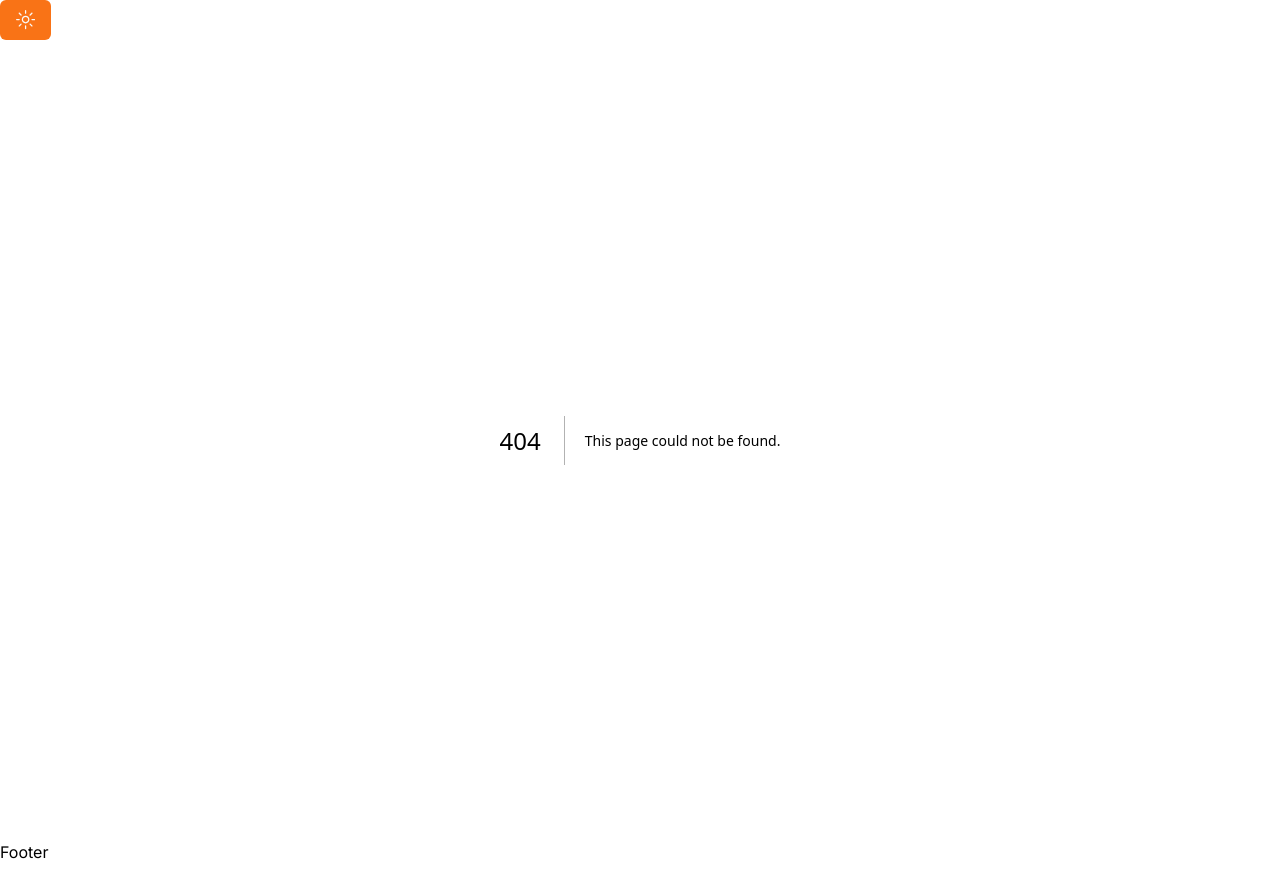
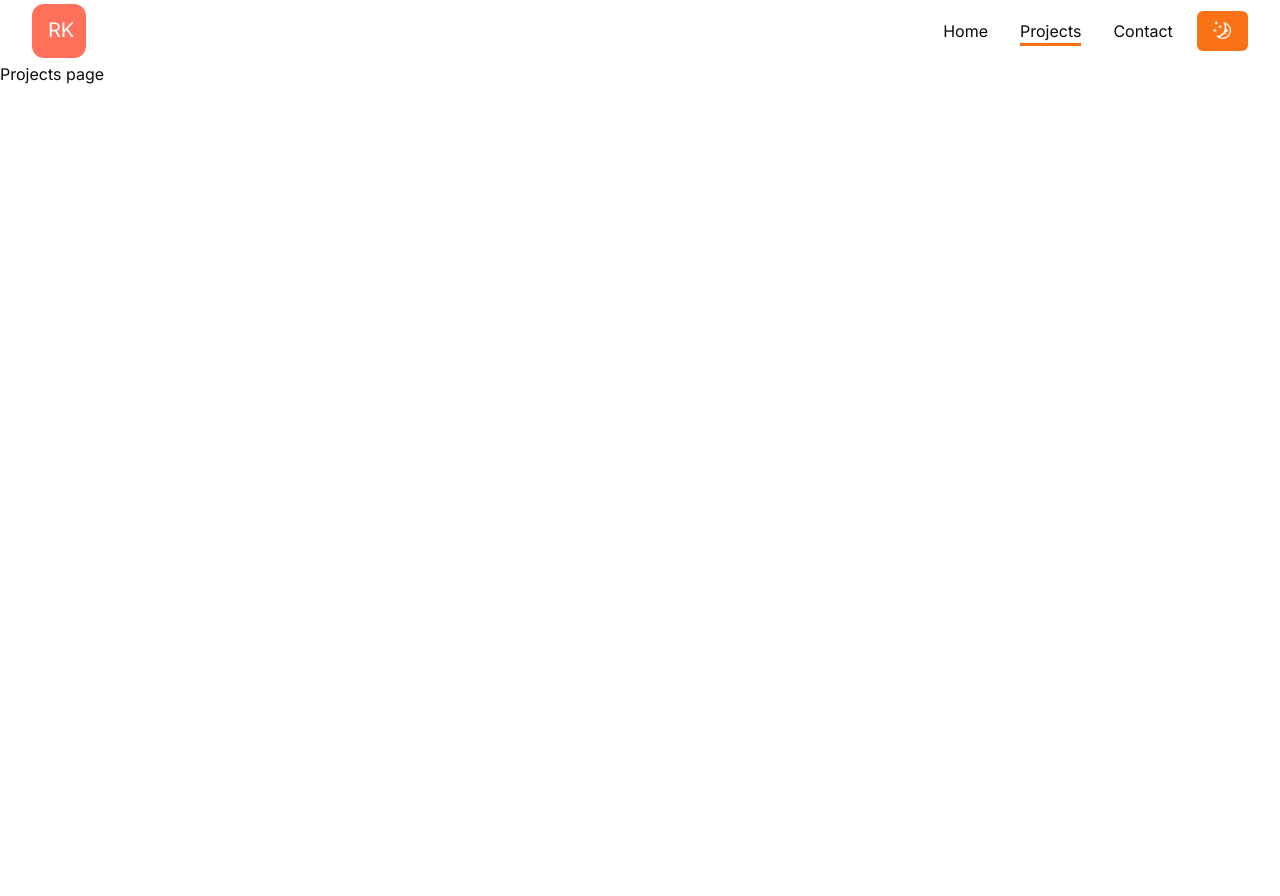
Before and after one commit to RakibPro/portfolio, a Next.js app: page /projects in a window 1280 px wide. Before the commit this address had no page. Shown: the top 896 px of the page. Before the commit the page ends 864 px from the top, so only its background shows below. Built offline with nearby package versions, Linux system fonts and the light colour scheme.

Commit message:
scroll progress bar , navbar, themetoggler added

```diff
--- /dev/null
+++ b/app/contact/page.jsx
@@ -0,0 +1,5 @@
+const Contact = () => {
+    return <div>Contact page</div>;
+};
+
+export default Contact;
--- /dev/null
+++ b/app/projects/page.jsx
@@ -0,0 +1,5 @@
+const Projects = () => {
+    return <div>Projects page</div>;
+};
+
+export default Projects;
--- /dev/null
+++ b/app/template.jsx
@@ -0,0 +1,35 @@
+'use client';
+
+import { motion } from 'framer-motion';
+// hooks
+import useScrollProgress from '@/hooks/useScrollProgress';
+
+// variants
+const variants = {
+    hidden: { opacity: 0 },
+    enter: { opacity: 1 },
+};
+
+const Template = ({ children }) => {
+    const completion = useScrollProgress();
+    return (
+        <>
+            <motion.main
+                variants={variants}
+                initial='hidden'
+                animate='enter'
+                transition={{ type: 'linear', delay: 0.2, duration: 0.4 }}
+            >
+                {children}
+            </motion.main>
+            {/* completion bar */}
+            <span
+                style={{ transform: `translateY(${completion - 100}%)` }}
+                className='fixed z-50 bg-primary w-1 top-0 right-0 bottom-0 transition-all duration-700'
+            ></span>
+            <div className='h-[4000px]'></div>
+        </>
+    );
+};
+
+export default Template;
--- a/components/Header.jsx
+++ b/components/Header.jsx
@@ -1,9 +1,33 @@
+'use client';
+import React, { useState, useEffect } from 'react';
+
+// components
+import Logo from './Logo';
 import ThemeToggler from './ThemeToggler';
+import Nav from './Nav';
+import MobileNav from './MobileNav';
 
 const Header = () => {
     return (
         <header>
-            <ThemeToggler />
+            <div className='container mx-auto'>
+                <div className='flex justify-between items-center'>
+                    <Logo />
+                    <div className='flex items-center gap-x-6'>
+                        {/* nav */}
+                        <Nav
+                            containerStyles='hidden xl:flex gap-x-8 items-center'
+                            linkStyles='relative hover:text-primary transition-all'
+                            underlineStyles='absolute left-0 top-full h-[3px] bg-primary w-full'
+                        />
+                        <ThemeToggler />
+                        {/* mobile nav */}
+                        <div className='xl:hidden'>
+                            <MobileNav />
+                        </div>
+                    </div>
+                </div>
+            </div>
         </header>
     );
 };
--- /dev/null
+++ b/components/Logo.jsx
@@ -0,0 +1,15 @@
+import Link from 'next/link';
+import Image from 'next/image';
+
+const Logo = () => {
+    return (
+        <Link href='/'>
+            {/* <Image src='/logo.svg' width={54} height={54} priority alt='logo' /> */}
+            <p className='bg-[#fe705a] h-[54px]  w-[54px] text-white pt-3 ps-4 my-1 rounded-xl text-xl'>
+                RK
+            </p>
+        </Link>
+    );
+};
+
+export default Logo;
--- /dev/null
+++ b/components/MobileNav.jsx
@@ -0,0 +1,5 @@
+const MobileNav = () => {
+    return <div>MobileNav</div>;
+};
+
+export default MobileNav;
--- /dev/null
+++ b/components/Nav.jsx
@@ -0,0 +1,39 @@
+import Link from 'next/link';
+import { usePathname } from 'next/navigation';
+import { motion } from 'framer-motion';
+
+const links = [
+    { path: '/', name: 'home' },
+    { path: '/projects', name: 'projects' },
+    { path: '/contact', name: 'contact' },
+];
+
+const Nav = ({ containerStyles, linkStyles, underlineStyles }) => {
+    const path = usePathname();
+    return (
+        <nav className={`${containerStyles}`}>
+            {links.map((link, index) => {
+                return (
+                    <Link
+                        href={link.path}
+                        key={index}
+                        className={`capitalize ${linkStyles}`}
+                    >
+                        {link.path === path && (
+                            <motion.span
+                                initial={{ y: '-100%' }}
+                                animate={{ y: 0 }}
+                                translate={{ type: 'tween' }}
+                                layoutId='underline'
+                                className={`${underlineStyles}`}
+                            />
+                        )}
+                        {link.name}
+                    </Link>
+                );
+            })}
+        </nav>
+    );
+};
+
+export default Nav;
--- a/components/ThemeToggler.jsx
+++ b/components/ThemeToggler.jsx
@@ -11,8 +11,8 @@ const ThemeToggler = () => {
             <Button
                 onClick={() => setTheme(theme === 'dark' ? 'light' : 'dark')}
             >
-                <SunIcon className='h-[1.2rem] w-[1.2rem] rotate-0 scale-100 transition-all dark:-rotate-90 dark:scale-0' />
-                <MoonIcon className='absolute h-[1.2rem] w-[1.2rem] rotate-90 scale-0 transition-all dark:rotate-0 dark:scale-100' />
+                <SunIcon className='absolute h-[1.2rem] w-[1.2rem] rotate-90 scale-0 transition-all dark:rotate-0 dark:scale-100' />
+                <MoonIcon className='h-[1.2rem] w-[1.2rem] rotate-0 scale-100 transition-all dark:-rotate-90 dark:scale-0' />
             </Button>
         </div>
     );
--- /dev/null
+++ b/hooks/useScrollProgress.jsx
@@ -0,0 +1,27 @@
+import React, { useEffect, useState } from 'react';
+
+const useScrollProgress = () => {
+    const [completion, setCompletion] = useState(0);
+
+    useEffect(() => {
+        const updateScrollCompletion = () => {
+            const currentProgress = window.scrollY;
+            const scrollHeight =
+                document.body.scrollHeight - window.innerHeight;
+
+            if (scrollHeight) {
+                setCompletion(
+                    Number(currentProgress / scrollHeight).toFixed(2) * 100
+                );
+            }
+        };
+        // event
+        window.addEventListener('scroll', updateScrollCompletion);
+        // clear event
+        return () =>
+            window.removeEventListener('scroll', updateScrollCompletion);
+    }, []);
+    return completion;
+};
+
+export default useScrollProgress;
```
